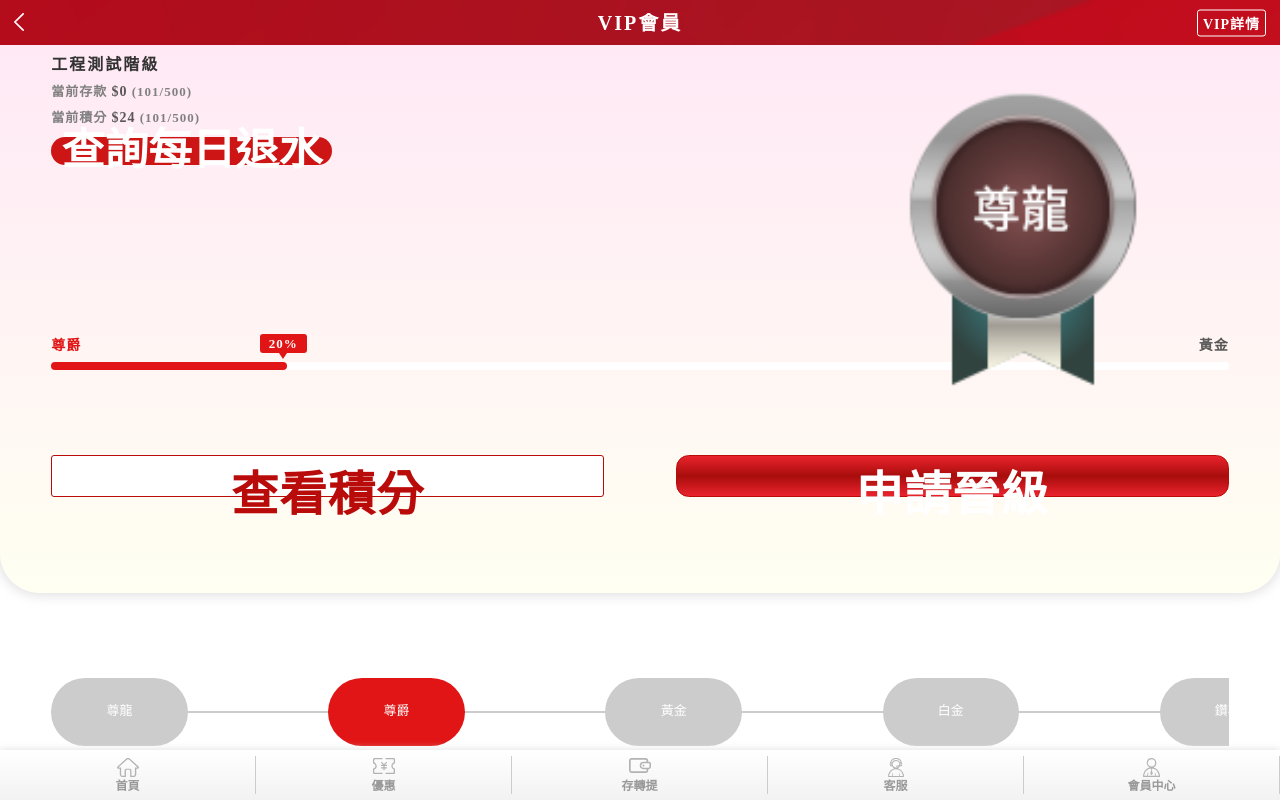
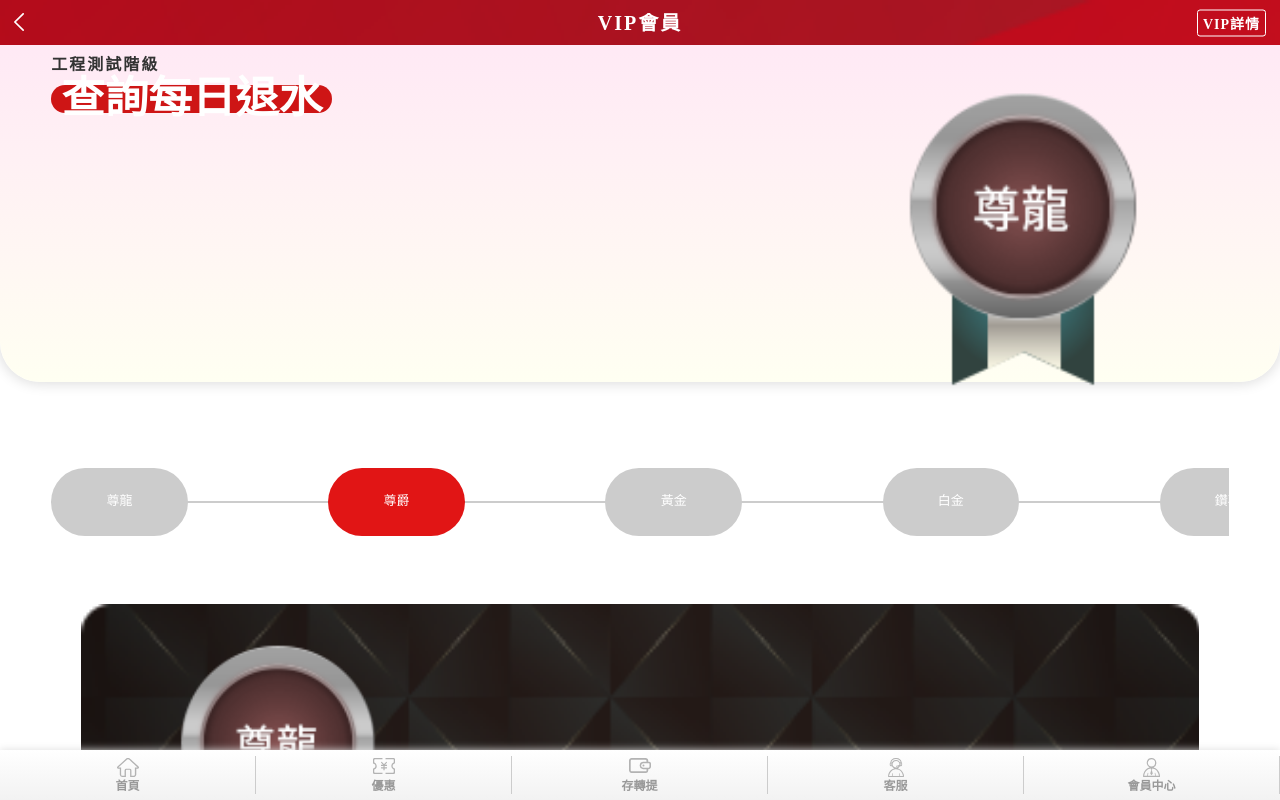
Before and after one commit to wawatai/NT2_mobile_A, a plain HTML site: page html/vip.html in a window 1280 px wide. Drawn offline with nearby package versions, Linux system fonts and the light colour scheme.

Commit message:
111-0713-1

```diff
--- a/html/vip.html
+++ b/html/vip.html
@@ -32,7 +32,7 @@
                 <div class="board">
                     <div class="content">
                         <p class="account">工程測試階級</p>
-                        <div class="textBox">
+                        <!-- <div class="textBox">
                             當前存款
                             <span>$0</span>
                             (101/500)
@@ -41,11 +41,11 @@
                             當前積分
                             <span>$24</span>
                             (101/500)
-                        </div>
+                        </div> -->
                         <div class="btn" onclick="window.open('http://tb588bonus.com/2021/vippage/')">查詢每日退水</div>
                         <div class="medal"></div>
                     </div>
-                    <div class="exBar">
+                    <!-- <div class="exBar">
                         <div class="level">
                             <p class="cur">尊爵</p>
                             <p>黃金</p>
@@ -59,7 +59,7 @@
                             <button class="check">查看積分</button>
                             <button>申請晉級</button>
                         </div>
-                    </div>
+                    </div> -->
                 </div>
                 <div class="levelBox">
                     <div><hr></div>
```
